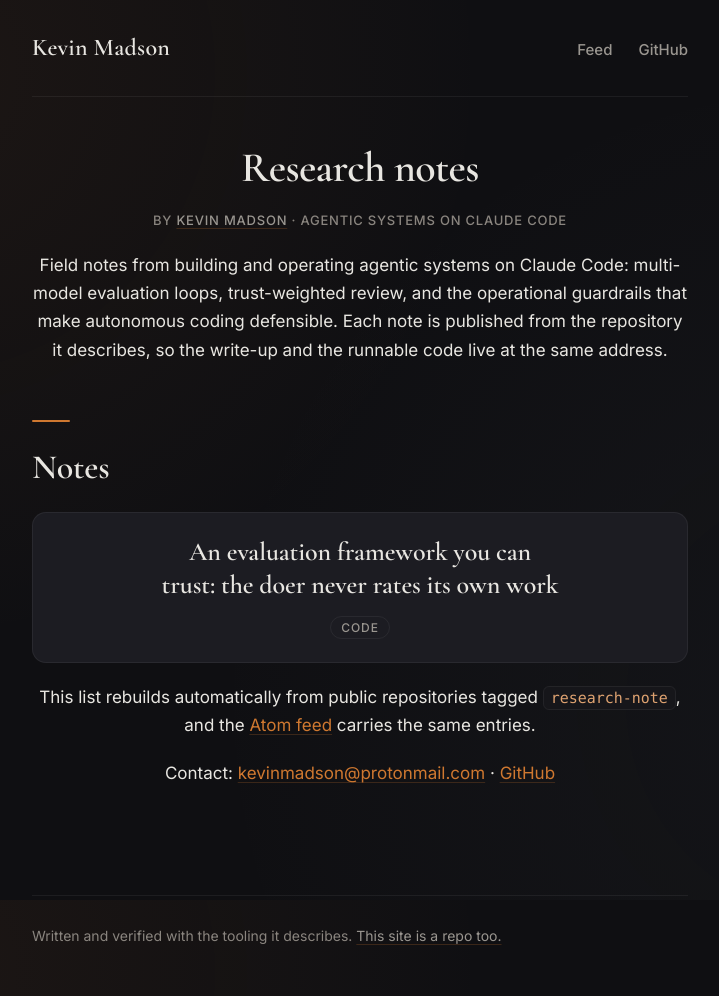
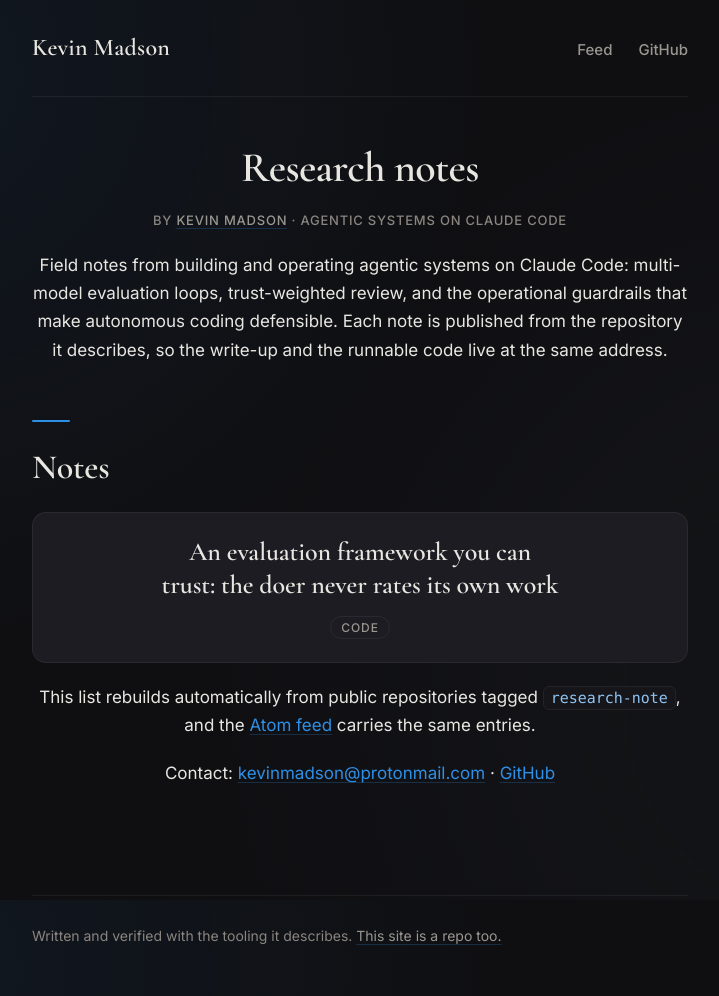
Before and after one commit to KiwiMaddog2020/kiwimaddog2020.github.io, a Jekyll site: the page built from index.md, in a window 1280 px wide. Shown: the whole page, without its empty margins (280-999 px from the left). Built offline with Jekyll 4.4.1, drawn with Linux system fonts in a browser that asks for light colours; our own code applies the rules of GitHub Pages for plain Markdown files.

Commit message:
feat(design): switch the accent from copper to blue
Swaps the warm copper accent for a blue between Apple's dark-mode #0A84FF and
Twitter's #1DA1F2 (primary #2E8FE6, bright #54A6F5 hover, soft #8FC4F2 code),
across links, ticks, drop cap, focus ring, borders, the radial wash, and the
inline SVG favicon. Tokens renamed off 'copper' to '--accent'. (PNG favicon
and social card remain copper pending a re-render in the final blue.)

```diff
--- a/assets/research-notes.css
+++ b/assets/research-notes.css
@@ -2,7 +2,7 @@
    One canonical copy, served by the hub at /assets/research-notes.css; every
    note site on this host links it absolutely, so a restyle here updates the
    whole aggregator. Design system carried over from the VeraNota web pages:
-   ink ground, copper accent, Cormorant Garamond display over Inter body.
+   ink ground, blue accent, Cormorant Garamond display over Inter body.
 
    Fonts are self-hosted variable woff2 (latin + latin-ext subsets) under
    /assets/fonts/, so the render chain has no third-party origin. */
@@ -66,15 +66,15 @@
   --bg: #0f0f12;
   --bg-elevated: #16161a;
   --bg-card: #1c1c22;
-  --copper: #cf7830;
-  --copper-bright: #e08740;
-  --copper-soft: #dfa371;
+  --accent: #2e8fe6;
+  --accent-bright: #54a6f5;
+  --accent-soft: #8fc4f2;
   --text: #e8e6e1;
   --text-strong: #f2f0eb;
   --text-2: #9a9690;
   --text-muted: #8a857f;
   --border: rgba(255, 255, 255, 0.06);
-  --border-warm: rgba(207, 120, 48, 0.22);
+  --border-accent: rgba(46, 143, 230, 0.24);
   --serif: "Cormorant Garamond", Georgia, serif;
   --sans: "Inter", -apple-system, BlinkMacSystemFont, "Segoe UI", sans-serif;
   --mono: ui-monospace, "SF Mono", SFMono-Regular, Menlo, Consolas, monospace;
@@ -97,7 +97,7 @@
   -webkit-font-smoothing: antialiased;
   -moz-osx-font-smoothing: grayscale;
   background-image:
-    radial-gradient(circle at 15% 8%, rgba(207, 120, 48, 0.07) 0%, transparent 42%),
+    radial-gradient(circle at 15% 8%, rgba(46, 143, 230, 0.07) 0%, transparent 42%),
     radial-gradient(circle at 88% 78%, rgba(122, 138, 158, 0.05) 0%, transparent 48%);
   background-attachment: fixed;
 }
@@ -109,7 +109,7 @@
    in engines without :focus-visible support instead of removing it. */
 :focus:not(:focus-visible) { outline: none; }
 :focus-visible {
-  outline: 2px solid var(--copper);
+  outline: 2px solid var(--accent);
   outline-offset: 3px;
   border-radius: 4px;
 }
@@ -130,7 +130,7 @@
   height: auto;
   padding: 12px 18px;
   background: var(--bg-card);
-  border: 1px solid var(--copper);
+  border: 1px solid var(--accent);
   border-radius: 8px;
   color: var(--text);
   font-weight: 600;
@@ -156,7 +156,7 @@
   color: var(--text);
   text-decoration: none;
 }
-nav.top .wordmark:hover { color: var(--copper-bright); }
+nav.top .wordmark:hover { color: var(--accent-bright); }
 nav.top .crumb {
   color: var(--text-muted);
   font-size: 14px;
@@ -178,7 +178,7 @@
   padding: 13px 6px;
   margin: -13px -6px;
 }
-nav.top .links a:hover { color: var(--copper); }
+nav.top .links a:hover { color: var(--accent); }
 
 /* Long-form typography */
 main { display: block; padding-bottom: 24px; }
@@ -208,8 +208,8 @@
   color: var(--text);
   position: relative;
 }
-/* A short copper tick above each section header marks the seam in the
-   bronze-on-ink register without a heavy rule. */
+/* A short blue tick above each section header marks the seam in the
+   blue-on-ink register without a heavy rule. */
 h2::before {
   content: "";
   position: absolute;
@@ -217,7 +217,7 @@
   left: 0;
   width: 38px;
   height: 2px;
-  background: var(--copper);
+  background: var(--accent);
   border-radius: 2px;
 }
 
@@ -274,7 +274,7 @@
   font-size: 64px;
   line-height: 0.82;
   margin: 6px 12px 0 0;
-  color: var(--copper);
+  color: var(--accent);
 }
 
 /* Standfirst under an article h1, and the small meta row beneath it. */
@@ -301,12 +301,12 @@
 .meta a { color: var(--text-2); }
 
 a {
-  color: var(--copper);
+  color: var(--accent);
   text-decoration: none;
   transition: color 0.18s ease;
 }
 a:hover {
-  color: var(--copper-bright);
+  color: var(--accent-bright);
   text-decoration: underline;
   text-underline-offset: 3px;
 }
@@ -316,24 +316,24 @@
    headings opt out below. */
 main p a, main li a, main blockquote a, footer a {
   text-decoration: underline;
-  text-decoration-color: var(--border-warm);
+  text-decoration-color: var(--border-accent);
   text-decoration-thickness: 1px;
   text-underline-offset: 3px;
 }
 main p a:hover, main li a:hover, main blockquote a:hover, footer a:hover {
-  text-decoration-color: var(--copper-bright);
+  text-decoration-color: var(--accent-bright);
 }
 
 strong { font-weight: 600; color: var(--text-strong); }
 
 ul, ol { margin: 0 0 var(--space-flow); padding-left: 26px; }
 li { margin-bottom: 10px; }
-li::marker { color: var(--copper); }
+li::marker { color: var(--accent); }
 
 blockquote {
   background: var(--bg-card);
   border: 1px solid var(--border);
-  border-left: 3px solid var(--copper);
+  border-left: 3px solid var(--accent);
   border-radius: 14px;
   padding: 22px 26px;
   margin: 0 0 var(--space-block);
@@ -353,7 +353,7 @@
    sitting just below the forwarded-reader note. */
 .contact-card {
   background: var(--bg-card);
-  border: 1px solid var(--border-warm);
+  border: 1px solid var(--border-accent);
   border-radius: 14px;
   padding: 14px 26px;
   margin: 0 auto var(--space-block);
@@ -363,13 +363,13 @@
   line-height: 1.95;
 }
 .contact-card a {
-  color: var(--copper);
+  color: var(--accent);
   text-decoration: underline;
-  text-decoration-color: var(--border-warm);
+  text-decoration-color: var(--border-accent);
   text-underline-offset: 3px;
   white-space: nowrap;
 }
-.contact-card a:hover { text-decoration-color: var(--copper-bright); }
+.contact-card a:hover { text-decoration-color: var(--accent-bright); }
 .contact-card .sep { color: var(--text-muted); margin: 0 8px; }
 
 code {
@@ -379,7 +379,7 @@
   border: 1px solid var(--border);
   border-radius: 6px;
   padding: 2px 7px;
-  color: var(--copper-soft);
+  color: var(--accent-soft);
 }
 
 pre {
@@ -400,8 +400,8 @@
 
 /* Rouge highlight roles, kept to the same restrained palette. */
 .highlight .c, .highlight .c1, .highlight .cm { color: var(--text-muted); font-style: italic; }
-.highlight .s, .highlight .s1, .highlight .s2 { color: var(--copper-soft); }
-.highlight .k, .highlight .kd, .highlight .kn, .highlight .kr { color: var(--copper-bright); }
+.highlight .s, .highlight .s1, .highlight .s2 { color: var(--accent-soft); }
+.highlight .k, .highlight .kd, .highlight .kn, .highlight .kr { color: var(--accent-bright); }
 
 hr {
   border: none;
@@ -446,7 +446,7 @@
   /* Centered so a title that wraps stays symmetric, like the masthead. */
   text-align: center;
 }
-.notes-list li:hover { border-color: var(--border-warm); }
+.notes-list li:hover { border-color: var(--border-accent); }
 .notes-list a { text-decoration: none; }
 .notes-list .note-title {
   font-family: var(--serif);
@@ -459,7 +459,7 @@
   margin-bottom: 10px;
   color: var(--text);
 }
-.notes-list .note-title:hover { color: var(--copper-bright); }
+.notes-list .note-title:hover { color: var(--accent-bright); }
 .notes-list .note-code {
   font-size: 12px;
   font-weight: 500;
@@ -471,10 +471,10 @@
   padding: 3px 10px;
 }
 .notes-list .note-code:hover {
-  color: var(--copper);
-  border-color: var(--border-warm);
+  color: var(--accent);
+  border-color: var(--border-accent);
   text-decoration: underline;
-  text-decoration-color: var(--copper);
+  text-decoration-color: var(--accent);
   text-underline-offset: 3px;
 }
 
@@ -490,7 +490,7 @@
   padding: 13px 6px;
   margin: -13px -6px;
 }
-footer a:hover { color: var(--copper); }
+footer a:hover { color: var(--accent); }
 
 @media (max-width: 720px) {
   body { font-size: 16px; }
```
Also changed, not shown: _layouts/default.html (line endings or trailing spaces).
